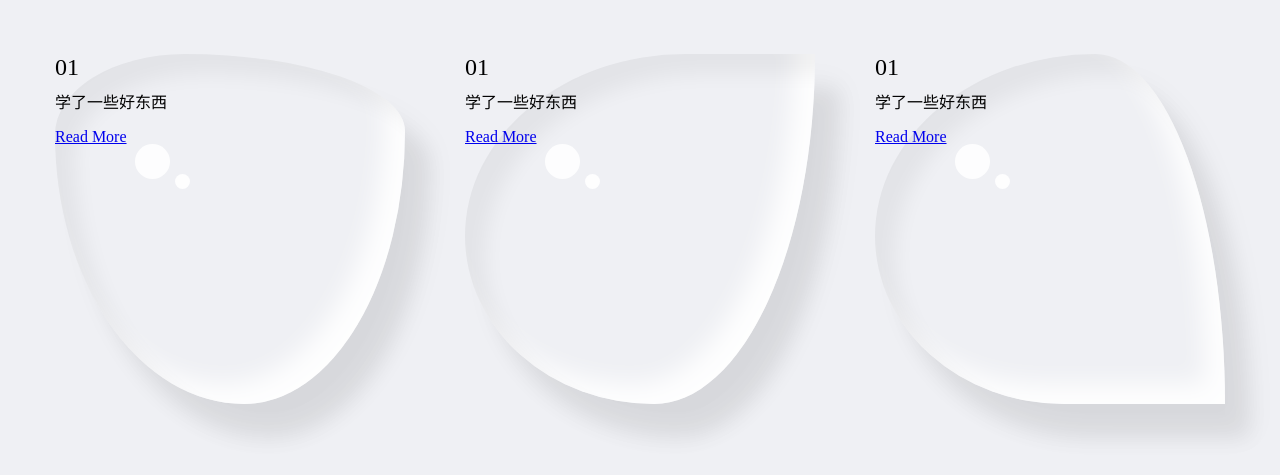
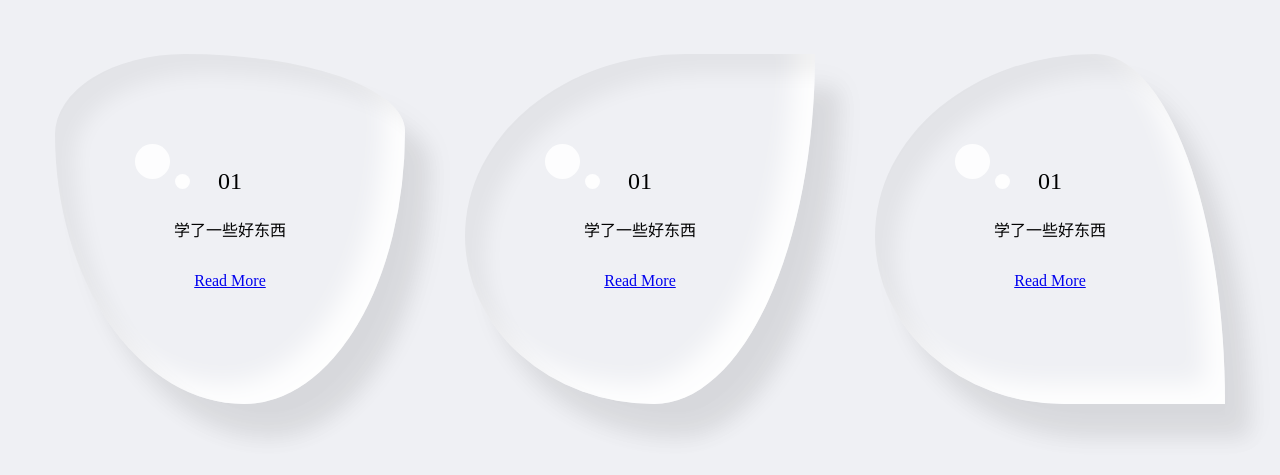
Before and after one commit to bigdataOrfrontEnd/qiankun-test2, a React (Create React App) app: page /butiful in a window 1280 px wide. Shown: the part 171-646 px from the top of the page. Built offline with nearby package versions, Linux system fonts and the light colour scheme.

Commit message:
内容区域整体布局

```diff
--- a/src/pages/butiful/waterDrop/water.scss
+++ b/src/pages/butiful/waterDrop/water.scss
@@ -17,6 +17,9 @@
     transition: 0.5s ease-in-out; //鼠标动画效果
     width: 350px;
     height: 350px;
+    display: flex;
+    justify-content: center;
+    align-items: center;
     // background: #333;
     box-shadow: inset 20px 20px 20px rgba(0, 0, 0, 0.05),
       25px 35px 20px rgba(0, 0, 0, 0.05), 25px 30px 30px rgba(0, 0, 0, 0.05),
@@ -55,5 +58,14 @@
       border-radius: 50%;
       opacity: 0.9;
     }
+    .content {
+      position: relative;
+      display: flex;
+      justify-content: center;
+      align-items: center;
+      flex-direction: column;
+      padding: 40px;
+      gap: 15px;
+    }
   }
 }
```
